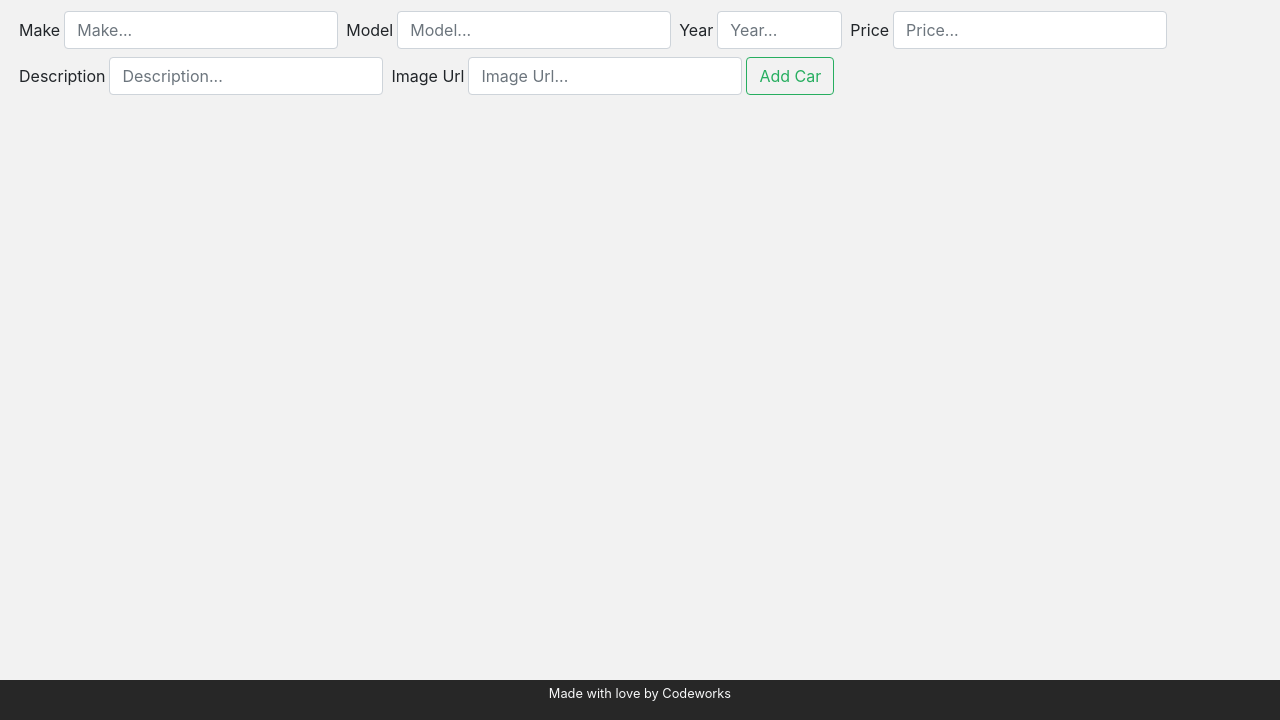
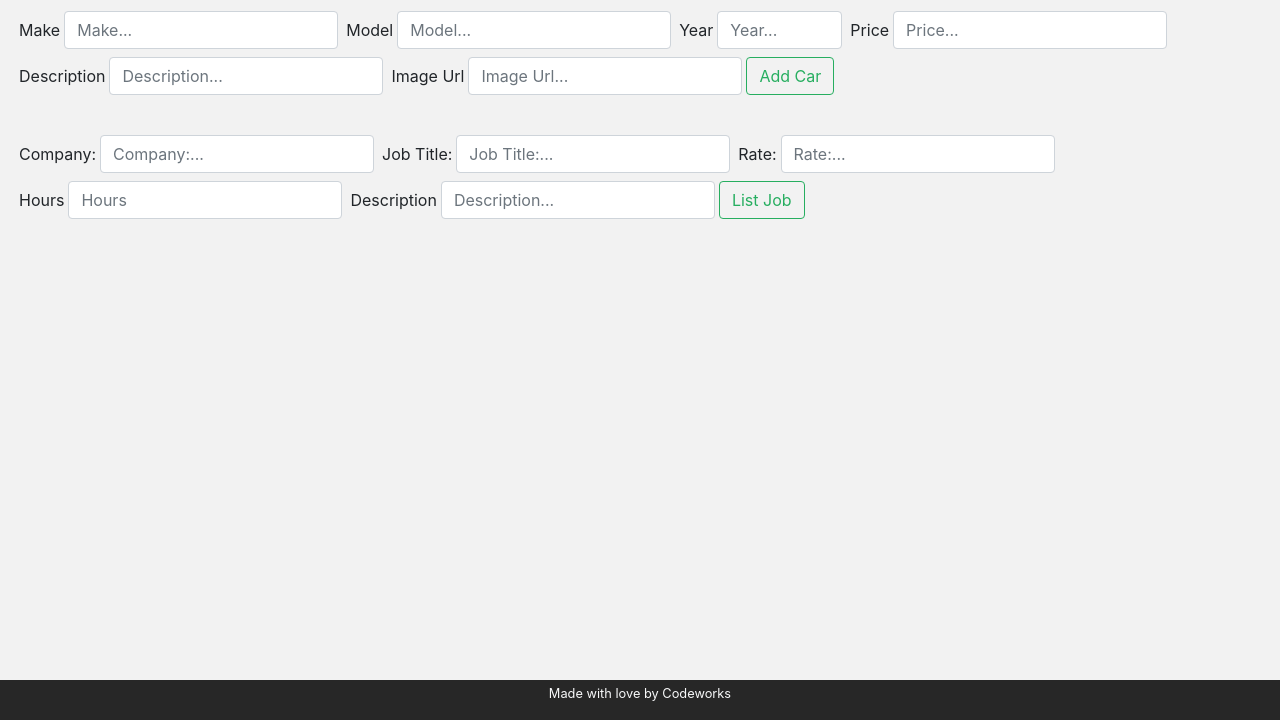
Before and after one commit to Kyle-Bennion/Gregs-List2.O, a website with bundled scripts: page index.html in a window 1280 px wide. Shown: the part 80-800 px from the top of the page. Built offline with nearby package versions, Linux system fonts and the light colour scheme; no server answers.

Commit message:
jobs is functional and working can add new job

```diff
--- a/app/AppState.js
+++ b/app/AppState.js
@@ -5,8 +5,8 @@ import Job from "./Models/Job.js"
 
 class AppState extends EventEmitter {
   /** @type {Car[]} */
+  cars = []
   /** @type {Job[]} */
-  cars = []
   jobs = []
 }
 
--- a/app/Controllers/JobsController.js
+++ b/app/Controllers/JobsController.js
@@ -6,7 +6,7 @@ function _drawJobs() {
 
   let jobs = ProxyState.jobs
   let templates = ''
-  jobs.forEach(j => templates += j.templates)
+  jobs.forEach(j => templates += j.Template)
   document.getElementById('dataj').innerHTML = templates
 }
 
@@ -33,17 +33,15 @@ export default class JobsController {
     let form = event.target
     let newJob = {
       // @ts-ignore
-      make: form.company.value,
+      company: form.company.value,
       // @ts-ignore
-      model: form.jobTitle.value,
+      jobTitle: form.jobtitle.value,
       // @ts-ignore
-      year: form.rate.value,
-      // @ts-ignore
-      price: parseInt(form.price.value),
+      rate: form.rate.value,
       // @ts-ignore
       description: form.description.value,
       // @ts-ignore
-      imgUrl: form.hours.value
+      hours: form.hours.value
     }
     try {
       jobsService.createJob(newJob)
@@ -78,9 +76,3 @@ export default class JobsController {
 
 
 }
-
-
-
-
-
-}
--- a/app/Models/Job.js
+++ b/app/Models/Job.js
@@ -10,10 +10,10 @@ export default class Job {
   }
 
   get Template() {
-    return `
+    return /*html*/`
     <div class="col-4">
       <div class="card">
-          <img class="card-img-top" src=".//placehold.it/200x200" alt="">
+          <img class="card-img-top" src="./placehold.it/200x200" alt="">
           <div class="card-body">
               <h4 class="card-title">${this.company} - ${this.jobTitle} - ${this.hours}</h4>
               <p class="card-text">${this.description}</p>
--- a/app/main.js
+++ b/app/main.js
@@ -1,7 +1,9 @@
 import CarsController from "./Controllers/CarsController.js";
+import JobsController from "./Controllers/JobsController.js";
 
 class App {
   carsController = new CarsController();
+  jobsController = new JobsController();
 }
 
 window["app"] = new App();
--- a/index.html
+++ b/index.html
@@ -54,6 +54,36 @@
         </div>
         <div class="row" id="data">
         </div>
+        <div class="row my-3">
+            <div class="col" id="form">
+                <form onsubmit="app.jobsController.createJob()" class="form-inline">
+                    <div class="form-group p-1">
+                        <label class="mr-1" for="company">Company:</label>
+                        <input type="text" name="company" id="company" class="form-control" placeholder="Company:...">
+                    </div>
+                    <div class="form-group p-1">
+                        <label class="mr-1" for="jobtitle">Job Title:</label>
+                        <input type="text" name="jobtitle" id="jobtitle" class="form-control"
+                            placeholder="Job Title:...">
+                    </div>
+                    <div class="form-group p-1">
+                        <label class="mr-1" for="rate">Rate:</label>
+                        <input type="number" name="rate" id="rate" class="form-control" placeholder="Rate:...">
+                    </div>
+                    <div class="form-group p-1">
+                        <label class="mr-1" for="hours">Hours</label>
+                        <input type="number" name="hours" id="hours" class="form-control" placeholder="Hours">
+                    </div>
+                    <div class="form-group p-1">
+                        <label class="mr-1" for="description">Description</label>
+                        <input type="text" name="description" id="description" class="form-control"
+                            placeholder="Description...">
+                    </div>
+                    <button type="submit" class="btn btn-outline-success">List Job</button>
+                </form>
+            </div>
+        </div>
+
         <div class="row" id="dataj">
         </div>
 
```
